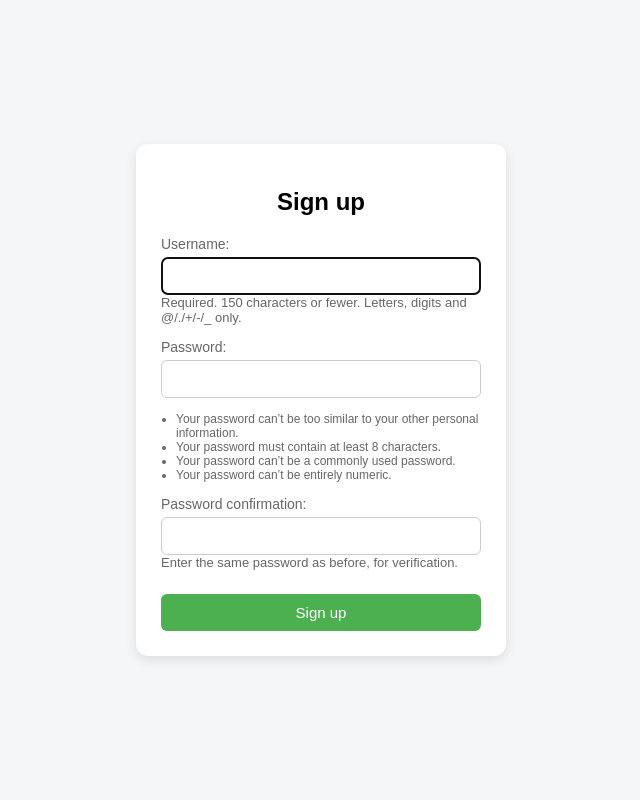
After one commit to Hussaan-dev/learning, a Django app: page /signup/ in a window 1280 px wide. The commit adds this page. Shown: the whole page, without its empty margins (319-959 px from the left). Run offline with Django 5.2, Linux system fonts and the light colour scheme.

Commit message:
add auth and per-user tasks to todo app

```diff
--- a/Django/todo_app/core/settings.py
+++ b/Django/todo_app/core/settings.py
@@ -52,10 +52,14 @@ MIDDLEWARE = [
 
 ROOT_URLCONF = 'core.urls'
 
+LOGIN_REDIRECT_URL= '/'
+LOGOUT_REDIRECT_URL= '/'
+LOGIN_URL='/login/'
+
 TEMPLATES = [
     {
         'BACKEND': 'django.template.backends.django.DjangoTemplates',
-        'DIRS': [],
+        'DIRS': [BASE_DIR / 'templates'],
         'APP_DIRS': True,
         'OPTIONS': {
             'context_processors': [
--- a/Django/todo_app/core/urls.py
+++ b/Django/todo_app/core/urls.py
@@ -17,11 +17,15 @@ Including another URLconf
 from django.contrib import admin
 from django.urls import path
 from tasks import views
+from django.contrib.auth import views as auth_views
 
 urlpatterns = [
     path('admin/', admin.site.urls),
     path('',views.TaskListView.as_view(),name='home'),
     path('create/', views.TaskCreateView.as_view() , name='create'),
     path('tasks/<int:pk>/edit/',views.TaskUpdateView.as_view(),name='edit'),
-    path('tasks/<int:pk>/del/',views.TaskDeleteView.as_view(),name='delete')
+    path('tasks/<int:pk>/del/',views.TaskDeleteView.as_view(),name='delete'),
+    path('login/',auth_views.LoginView.as_view(),name='login'),
+    path('logout/',auth_views.LogoutView.as_view(),name='logout'),
+    path('signup/',views.SignupView.as_view(),name='signup')
 ]
--- a/Django/todo_app/tasks/models.py
+++ b/Django/todo_app/tasks/models.py
@@ -1,7 +1,9 @@
 from django.db import models
+from django.contrib.auth.models import User
 
 # Create your models here.
 class Task(models.Model):
+    user=models.ForeignKey(User, on_delete=models.CASCADE)
     title=models.CharField(max_length=200)
     done=models.BooleanField(default=False)
 
--- /dev/null
+++ b/Django/todo_app/tasks/templates/registration/signup.html
@@ -0,0 +1,95 @@
+<!DOCTYPE html>
+<html>
+<head>
+    <title>Sign up</title>
+    <style>
+        body {
+            font-family: Arial, sans-serif;
+            background-color: #f4f6f8;
+            display: flex;
+            justify-content: center;
+            align-items: center;
+            height: 100vh;
+            margin: 0;
+        }
+
+        form {
+            background: white;
+            padding: 25px;
+            border-radius: 12px;
+            box-shadow: 0 4px 12px rgba(0,0,0,0.1);
+            width: 320px;
+        }
+
+        h2 {
+            text-align: center;
+            margin-bottom: 20px;
+        }
+
+        form p {
+            margin-bottom: 14px;
+        }
+
+        label {
+            display: block;
+            font-size: 14px;
+            margin-bottom: 5px;
+            font-weight: normal; /* prevents bold labels */
+        }
+
+        input {
+            width: 100%;
+            padding: 10px;
+            border: 1px solid #ccc;
+            border-radius: 6px;
+            font-size: 14px;
+            box-sizing: border-box;
+        }
+
+        .errorlist {
+            color: red;
+            font-size: 12px;
+            margin: 5px 0;
+            padding-left: 15px;
+        }
+
+        form ul {
+            font-weight: normal;
+            font-size: 12px;
+            color: #666;
+            padding-left: 15px;
+        }
+
+        form p {
+            font-size: 13px;
+            color: #666;
+            font-weight: normal;
+        }
+
+        button {
+            width: 100%;
+            padding: 10px;
+            background-color: #4CAF50;
+            color: white;
+            border: none;
+            border-radius: 6px;
+            cursor: pointer;
+            margin-top: 10px;
+            font-size: 15px;
+        }
+
+        button:hover {
+            background-color: #45a049;
+        }
+    </style>
+</head>
+
+<body>
+    <form method="post">
+        {% csrf_token %}
+        <h2>Sign up</h2>
+        {{ form.as_p }}
+        <button type="submit">Sign up</button>
+    </form>
+</body>
+</html>
--- a/Django/todo_app/tasks/templates/tasks/home.html
+++ b/Django/todo_app/tasks/templates/tasks/home.html
@@ -54,5 +54,10 @@
                 <button>Delete</button>
             </a>
             {% endfor %}
+            <br><br><hr>
+            <form method="post" action="{% url 'logout' %}">
+                {% csrf_token %}
+                <button type="submit">Logout</button>
+            </form>
     </body>
 </html>
--- a/Django/todo_app/tasks/views.py
+++ b/Django/todo_app/tasks/views.py
@@ -1,28 +1,45 @@
-from django.shortcuts import render,redirect,get_object_or_404
+
+from django.db.models.query import QuerySet
+from django.forms.models import BaseModelForm
+from django.http import HttpResponse
+
 from .models import Task
 from django.views.generic import ListView,CreateView,UpdateView,DeleteView
 from django.urls import reverse_lazy
+from django.contrib.auth.mixins import LoginRequiredMixin
+from django.contrib.auth.forms import UserCreationForm
 
-# Create your views here.
-class TaskListView(ListView):
+class SignupView(CreateView):
+    form_class=UserCreationForm
+    template_name= 'registration/signup.html'
+    success_url=reverse_lazy('login')
+
+class TaskListView(LoginRequiredMixin,ListView):
     model= Task
     template_name='tasks/home.html'
     context_object_name= 'tasks'
 
-class TaskCreateView(CreateView):
+    def get_queryset(self):
+        return Task.objects.filter(user=self.request.user)
+
+class TaskCreateView(LoginRequiredMixin,CreateView):
     model= Task
     fields= ['title','done']
     template_name='tasks/create_task.html'
     success_url= reverse_lazy('home')
 
-class TaskUpdateView(UpdateView):
+    def form_valid(self, form):
+        form.instance.user=self.request.user
+        return super().form_valid(form)
+
+class TaskUpdateView(LoginRequiredMixin,UpdateView):
     model= Task
     fields=['title','done']
     template_name='tasks/edit_task.html'
     context_object_name='task'
     success_url=reverse_lazy('home')
 
-class TaskDeleteView(DeleteView):
+class TaskDeleteView(LoginRequiredMixin,DeleteView):
     model=Task
     template_name='tasks/del_task.html'
     success_url=reverse_lazy('home')
```
Also changed, not shown: Django/todo_app/tasks/templates/registration/login.html (added, +62 -0 lines), Django/todo_app/tasks/migrations/0002_task_user.py (added).
